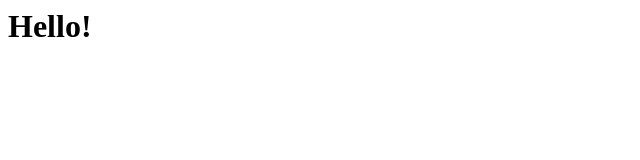
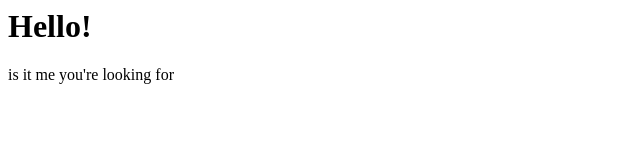
Before and after one commit to jfarreol/test-page, a plain HTML site: page index.html in a window 1280 px wide. Shown: the whole page, without its empty margins (0-640 px from the left). Drawn offline with Linux system fonts and the light colour scheme.

Commit message:
add paragraph

```diff
--- a/index.html
+++ b/index.html
@@ -1 +1,2 @@
 <h1>Hello!</h1>
+<p>is it me you're looking for</p>
```
